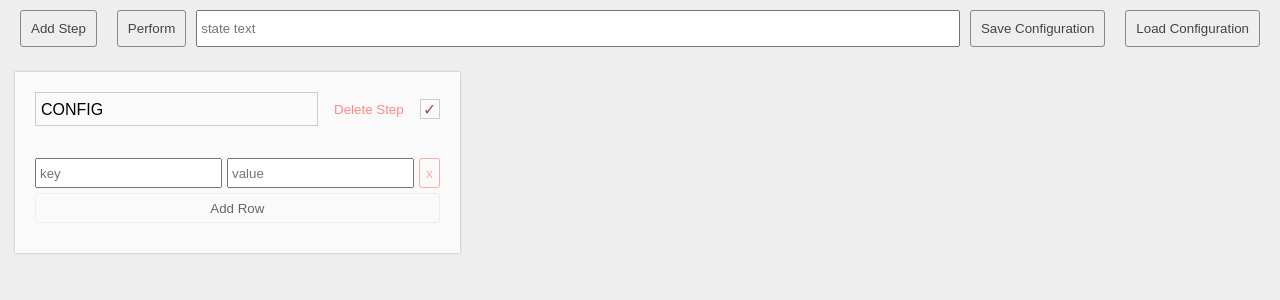
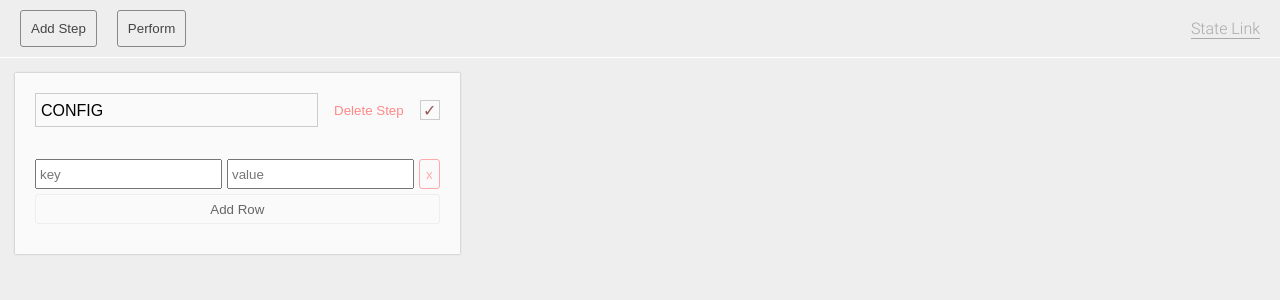
Before and after one commit to wizebin/posti, a PHP site: page / in a window 1280 px wide. Shown: the top 300 px of the page. Run offline with PHP 8.4, Linux system fonts and the light colour scheme.

Commit message:
added state link, removed state text configuration

```diff
--- a/basics.js
+++ b/basics.js
@@ -26,6 +26,19 @@ function getObjectKeys(obj) {
 
 function arrayMove(array, from, to) {
     array.splice(to, 0, array.splice(from, 1)[0]);
+}
+
+// https://developer.mozilla.org/en-US/docs/Web/API/WindowBase64/Base64_encoding_and_decoding
+function b64EncodeUnicode(str) {
+    return btoa(encodeURIComponent(str).replace(/%([0-9A-F]{2})/g, function(match, p1) {
+        return String.fromCharCode('0x' + p1);
+    }));
+}
+
+function b64DecodeUnicode(str) {
+    return decodeURIComponent(Array.prototype.map.call(atob(str), function(c) {
+        return '%' + ('00' + c.charCodeAt(0).toString(16)).slice(-2);
+    }).join(''));
 }
 
 function spawn(element, parent, props, children) {
--- a/main.js
+++ b/main.js
@@ -15,6 +15,8 @@ function getObjectAsHeaderArray(obj) {
     return culm;
   },[]);
 }
+
+var errorList = [];
 
 var ToggleButton = function(parent, props) {
   var that = me(this);
@@ -62,40 +64,44 @@ var Timeline = function(parent, props) {
   this.cardCounter = 0;
 
   this.controlView = spawn('div', this.view, { className: 'maincontrols' });
+  this.controlRow = spawn('div', this.controlView, { className: 'buttoncontrols' });
 
   this.cardView = spawn('div', this.view, { className: 'cardwrapper' });
 
-  this.addButton = spawn('button', this.controlView, { className: 'controlbutton', onclick: function() {
+  this.addButton = spawn('button', this.controlRow, { className: 'controlbutton', onclick: function() {
     that.addCard();
   } }, 'Add Step');
 
-  this.actButton = spawn('button', this.controlView, { className: 'controlbutton', onclick: function() {
+  this.actButton = spawn('button', this.controlRow, { className: 'controlbutton', onclick: function() {
     that.cards.reduce(function(accumulator, card) {
       return accumulator.then(card.act);
     }, Promise.resolve(true));
   } }, 'Perform');
 
-  this.stateText = spawn('input', this.controlView, { className: 'statetext', placeholder: 'state text' });
+  // this.stateText = spawn('input', this.controlView, { className: 'statetext', placeholder: 'state text' });
 
-  this.saveButton = spawn('button', this.controlView, { className: 'controlbutton', onclick: function() {
-    that.stateText.value = JSON.stringify(that.cards.map(function(card){
-      return card.saveState();
-    }));
-  } }, 'Save Configuration');
+  // this.saveButton = spawn('button', this.controlView, { className: 'controlbutton', onclick: function() {
+  //   // that.stateText.value = b64EncodeUnicode(JSON.stringify(that.cards.map(function(card){
+  //     // return card.saveState();
+  //   // })));
+  // } }, 'Save Configuration');
 
-  this.loadButton = spawn('button', this.controlView, { className: 'controlbutton', onclick: function() {
-    that.clear();
-    try {
-      JSON.parse(that.stateText.value).forEach(function(cardstate){
-        var buf = that.addCard();
-        buf.loadState(cardstate);
-      }, this);
-    } catch (err) {
-      console.error('state load error', err);
-    }
-  } }, 'Load Configuration');
+  // this.loadButton = spawn('button', this.controlView, { className: 'controlbutton', onclick: function() {
+  //   // that.loadState(that.stateText.value);
+  // } }, 'Load Configuration');
+
+  this.link = spawn('a', this.controlView, { className: 'statelink', onmouseover: function(){that.setStateLink()}, onfocus: function(){that.setStateLink()}}, 'State Link');
 
   this.addCard('CONFIG');
+}
+
+Timeline.prototype.setStateLink = function() {
+  this.link.href = '#' + b64EncodeUnicode(this.saveState());
+}
+Timeline.prototype.saveState = function() {
+  return JSON.stringify(this.cards.map(function(card){
+    return card.saveState();
+  }));
 }
 
 
@@ -398,11 +404,13 @@ Timeline.prototype.closeCard = function(card, force) {
 Timeline.prototype.startingDrag = function(card, event) {
   this.dragging = card;
 }
+
 Timeline.prototype.beingDraggedOver = function(card, event) {
   this.cards.forEach(function(icard){
     icard.view.className = (icard === card && icard != this.dragging) ? 'dropcardview' : 'cardview';
   }, this);
 }
+
 Timeline.prototype.dropped = function(card, event) {
   if (this.dragging && this.dragging != card) {
     var cardPosition = this.cards.indexOf(this.dragging);
@@ -419,6 +427,7 @@ Timeline.prototype.dropped = function(card, event) {
     }
   }
 }
+
 Timeline.prototype.stoppedDrag = function(card, event) {
   this.cards.forEach(function(card){
     card.view.className = 'cardview';
@@ -444,6 +453,20 @@ Timeline.prototype.addCard = function(initialCard) {
 Timeline.prototype.clear = function() {
   for(var a = this.cards.length-1; a >= 0; a--) {
     this.closeCard(this.cards[a], true);
+  }
+}
+
+Timeline.prototype.loadState = function(stateString) {
+  this.clear();
+  try {
+    JSON.parse(stateString).forEach(function(cardstate){
+      var buf = this.addCard();
+      buf.loadState(cardstate);
+    }, this);
+  } catch (err) {
+    err.desc = 'timeline state load json error';
+    errorList.push(err);
+    console.error(err);
   }
 }
 
@@ -515,6 +538,20 @@ Card.prototype.loadState = function(state) {
   this.innerView && this.innerView.loadState(state.content);
 }
 
+var currentConfig = null;
+
+var hashLocation = window.location.hash.split('#');
+
+if (hashLocation.length > 1) {
+  var result = b64DecodeUnicode(hashLocation[1]);
+  currentConfig=result;
+}
+
+
+
+
 
 var timelineWrapper = spawn('div', document.getElementById('main'), { style: { display: 'flex' }});
 var timeline = new Timeline(timelineWrapper);
+
+if (currentConfig) timeline.loadState(currentConfig);
--- a/style.css
+++ b/style.css
@@ -31,9 +31,16 @@ textarea{
   flex: 1;
 }
 .maincontrols {
-  padding: 10px;
+  padding: 10px 20px 10px 10px;
   display: flex;
-  justify-content: space-around;
+  justify-content: space-between;
+  align-items: center;
+  border-bottom: 1px solid #fff;
+}
+.buttoncontrols {
+  display: flex;
+  flex: 1;
+  justify-content: left;
 }
 .statetext {
   flex: 1;
@@ -152,7 +159,16 @@ textarea{
   background-color: #ddd;
   cursor: pointer;
 }
-.cardselect{
+.statelink {
+  text-decoration: none;
+  color: #aaa;
+  border-bottom: 1px solid #aaa;
+}
+.statelink:hover {
+  color: #00a8ff;
+  cursor: pointer;
+}
+.cardselect {
   flex: 1;
   margin-right: 10px;
   padding: 5px 35px 5px 5px;
```
